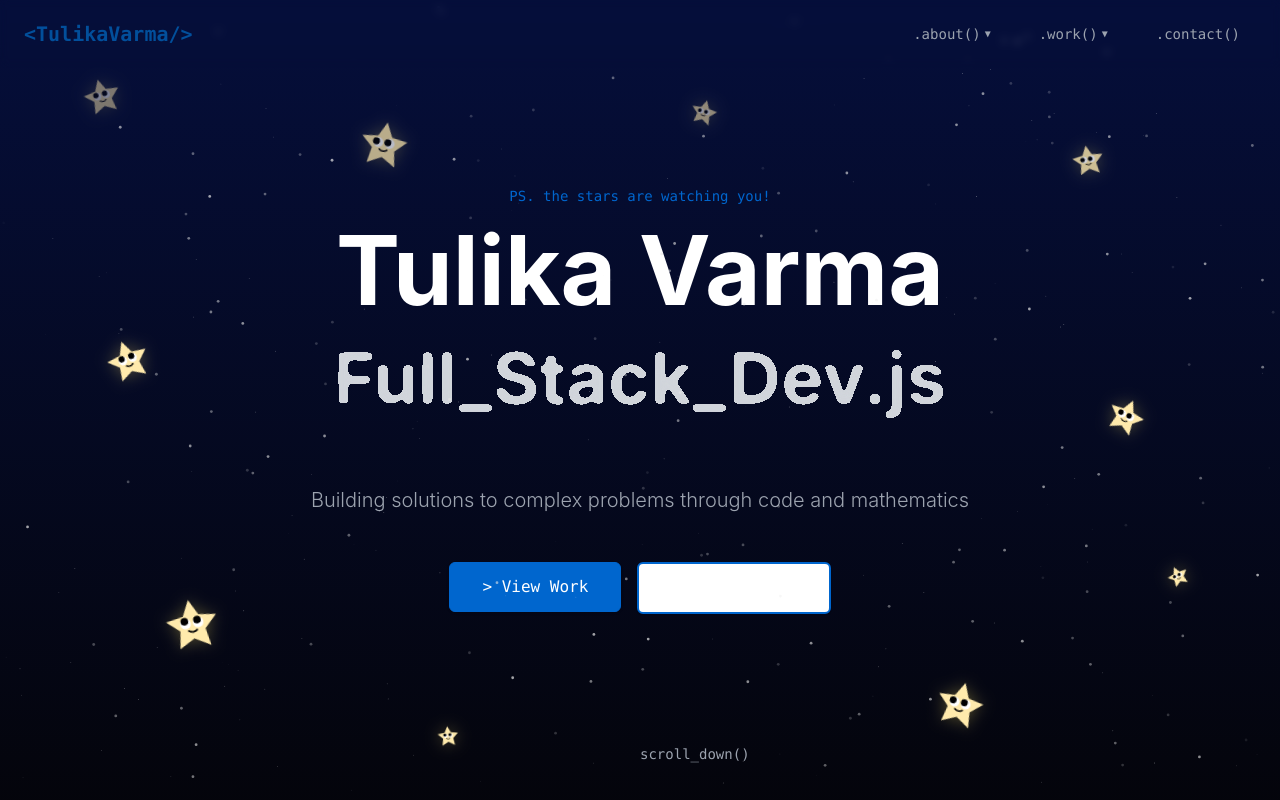
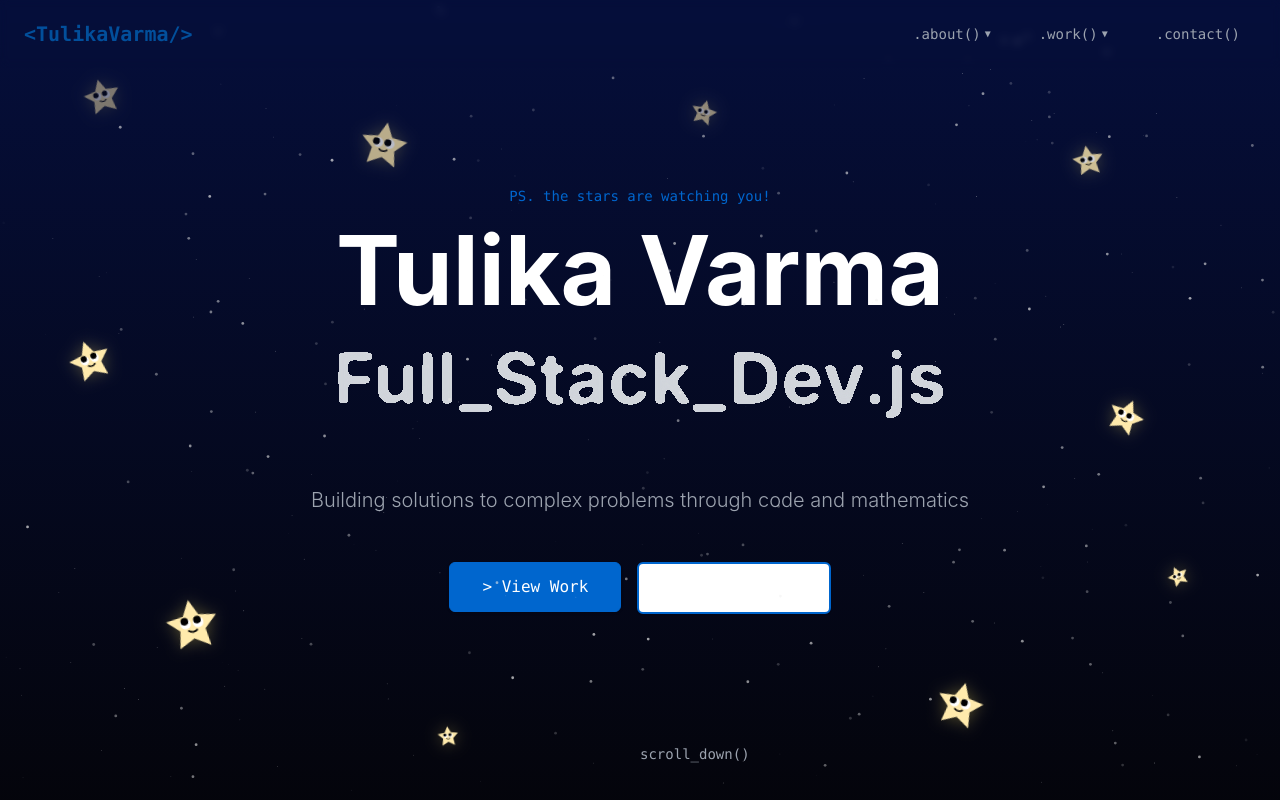
Before and after one commit to TulikaVarma/tulika-website-, a React (Vite) app: page / in a window 1280 px wide. Shown: the top 800 px of the page. Built offline with nearby package versions, Linux system fonts and the light colour scheme.

Commit message:
Stars sizing for all screens

```diff
--- a/src/components/ui/stars-eyes.jsx
+++ b/src/components/ui/stars-eyes.jsx
@@ -88,7 +88,7 @@ export const StarBackground = () => {
     { top: "14%", left: "55%", size: 0.5, rotation: 15, speed: 0.2 },
     { top: "20%", left: "85%", size: 0.6, rotation: -10, speed: 0.4 },
     // Middle Row (Sides)
-    { top: "45%", left: "10%", size: 0.8, rotation: -20, speed: 0.5 },
+    { top: "45%", left: "7%", size: 0.8, rotation: -20, speed: 0.5 },
     { top: "52%", left: "88%", size: 0.7, rotation: 25, speed: 0.6 },
     // Bottom Row
     { top: "78%", left: "15%", size: 1.0, rotation: -10, speed: 0.8 },
```
